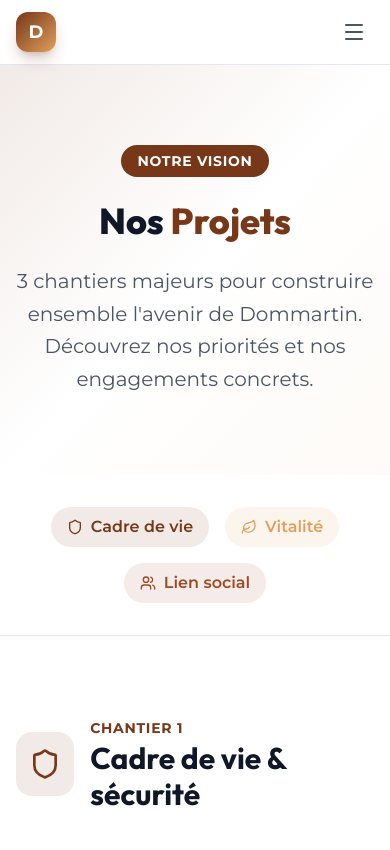
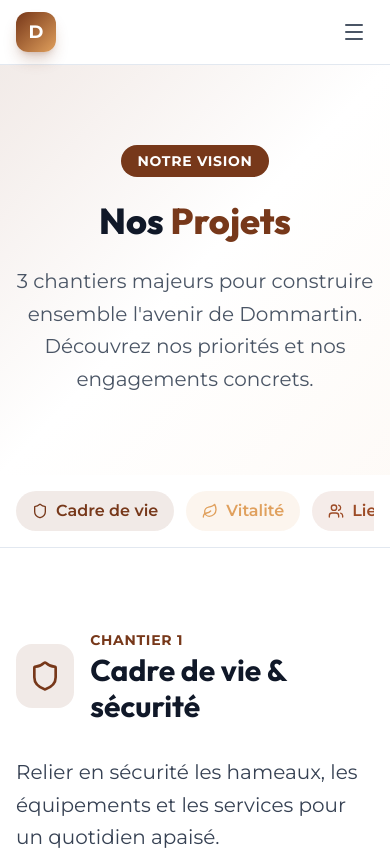
Before and after one commit to LenaGonzalezBreton/web_dommartin, a Next.js app: page /nos-projets in a window 390 px wide. Shown: the top 850 px of the page. Built offline with nearby package versions, Linux system fonts and the light colour scheme.

Commit message:
fix: make mini nav scrollable on mobile

```diff
--- a/app/nos-projets/page.tsx
+++ b/app/nos-projets/page.tsx
@@ -34,26 +34,26 @@ export default function NosProjects() {
             </section>
 
             {/* Navigation entre sections */}
-            <section className="py-8 bg-white border-b sticky top-16 z-40">
+            <section className="py-4 bg-white border-b sticky top-16 z-40">
                 <div className="container mx-auto px-4">
-                    <div className="flex flex-wrap justify-center gap-4">
+                    <div className="flex flex-nowrap justify-start md:justify-center gap-3 overflow-x-auto scrollbar-hide pb-2 -mb-2">
                         <a
                             href="#cadre-de-vie"
-                            className="flex items-center gap-2 px-4 py-2 rounded-full bg-primary/10 text-primary font-semibold hover:bg-primary hover:text-white transition-all"
+                            className="flex items-center gap-2 px-4 py-2 rounded-full bg-primary/10 text-primary font-semibold hover:bg-primary hover:text-white transition-all whitespace-nowrap shrink-0"
                         >
                             <Shield className="w-4 h-4" />
                             Cadre de vie
                         </a>
                         <a
                             href="#vitalite"
-                            className="flex items-center gap-2 px-4 py-2 rounded-full bg-accent/10 text-accent font-semibold hover:bg-accent hover:text-white transition-all"
+                            className="flex items-center gap-2 px-4 py-2 rounded-full bg-accent/10 text-accent font-semibold hover:bg-accent hover:text-white transition-all whitespace-nowrap shrink-0"
                         >
                             <Leaf className="w-4 h-4" />
                             Vitalité
                         </a>
                         <a
                             href="#lien-social"
-                            className="flex items-center gap-2 px-4 py-2 rounded-full bg-primary-light/10 text-primary-light font-semibold hover:bg-primary-light hover:text-white transition-all"
+                            className="flex items-center gap-2 px-4 py-2 rounded-full bg-primary-light/10 text-primary-light font-semibold hover:bg-primary-light hover:text-white transition-all whitespace-nowrap shrink-0"
                         >
                             <Users className="w-4 h-4" />
                             Lien social
```
